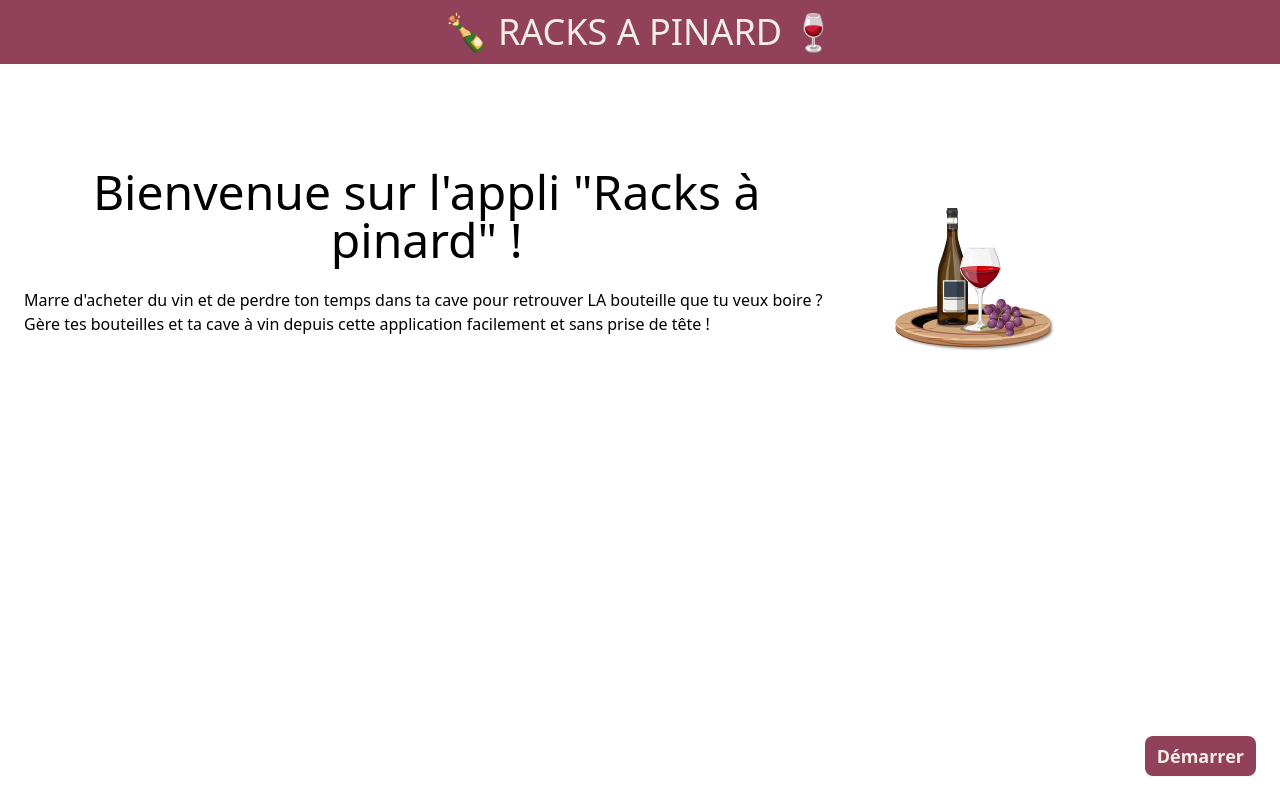
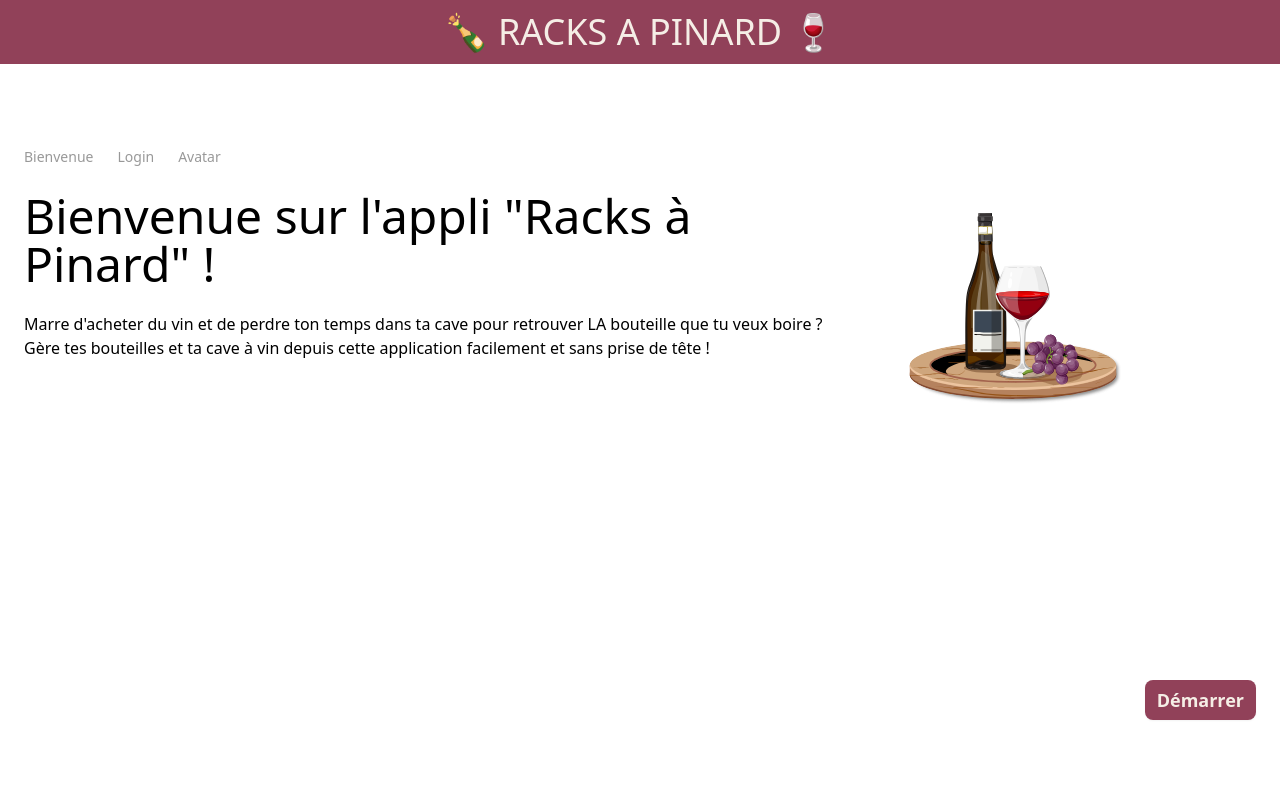
Before and after one commit to arnaudpant/ts-rack-pinard, a React (Vite) app: page /boarding in a window 1280 px wide. Built offline with nearby package versions, Linux system fonts and the light colour scheme; no server answers.

Commit message:
debut tabstep

```diff
--- a/src/ui/modules/onboarding/OnBoardingContainer.tsx
+++ b/src/ui/modules/onboarding/OnBoardingContainer.tsx
@@ -7,7 +7,6 @@ import ProfileStep from "./components/ProfileStep";
 const OnBoardingContainer = () => {
 
     const [currentStep, setCurrentStep] = useState<number>(1)
-    console.log("currentStep", currentStep)
     const stepList: OnboardingStep[] = [
         {
             id: 1,
--- a/src/ui/modules/onboarding/OnBoardingView.tsx
+++ b/src/ui/modules/onboarding/OnBoardingView.tsx
@@ -8,31 +8,25 @@ const OnBoardingView = ({
     isFinalStep,
     stepList
 }: BaseCoomponentProps) => {
-        if(getCurrentStep()?.component) {
+    if (getCurrentStep()?.component) {
         const Component = getCurrentStep()?.component.step
         return (
-                <div>
+            <>
                 {
                     Component && (<Component
-                            getCurrentStep = {getCurrentStep}
-                            nextStep = {nextStep}
-                            prevStep = {prevStep}
-                            isFirstStep = {isFirstStep}
-                            isFinalStep = {isFinalStep}
-                            stepList = {stepList}
+                        getCurrentStep={getCurrentStep}
+                        nextStep={nextStep}
+                        prevStep={prevStep}
+                        isFirstStep={isFirstStep}
+                        isFinalStep={isFinalStep}
+                        stepList={stepList}
                     />)
                 }
-                </div>
+            </>
         )
     }
+    return null
 
-        return null
-        // <div className="container mx-auto mt-10">
-        //     <h1 className="text-4xl md:text-5xl p-6">Bienvenue sur l'appli des racks à pinard !</h1>
-        //     <p className="px-6">Marre d'acheter du vin et de perdre ton temps dans ta cave pour retrouver LA bouteille que tu veux boire ? Gère tes bouteilles et
-        //         ta cave à vin depuis cette application facilement et sans prise de tête !</p>
-        //     <button className="mt-6 ml-6 h-10 w-32 px-3 py-1 bg-vin text-fond rounded-lg shadow-sm">Commencer</button>
-        // </div>
 };
 
 export default OnBoardingView;
--- /dev/null
+++ b/src/ui/modules/onboarding/components/OnBoardingTabs.tsx
@@ -0,0 +1,22 @@
+import { OnboardingStep } from "@/types/OnboardingStep";
+
+interface Props {
+    tabs: OnboardingStep[],
+    getCurrentStep: () => OnboardingStep | undefined,
+}
+const OnBoardingTabs = ({tabs, getCurrentStep} : Props) => {
+
+    return (
+        <div className="inline-block pl-6">
+            <div className="flex items-center space-x-6">
+                {
+                    tabs && tabs.map((tab) => (
+                        <div className="text-sm opacity-40">{tab.label}</div>
+                    ))
+                }
+            </div>
+        </div>
+    );
+};
+
+export default OnBoardingTabs;
--- a/src/ui/modules/onboarding/components/WelcomeStep.tsx
+++ b/src/ui/modules/onboarding/components/WelcomeStep.tsx
@@ -1,20 +1,33 @@
 import { BaseCoomponentProps } from "@/types/OnboardingStep";
 import OnBoardingFooter from "./OnBoardingFooter";
+import OnBoardingTabs from "./OnBoardingTabs";
 
-const WelcomeStep = ({ nextStep, isFirstStep, isFinalStep }: BaseCoomponentProps) => {
+const WelcomeStep = ({ nextStep, isFirstStep, isFinalStep, getCurrentStep, stepList }: BaseCoomponentProps) => {
     return (
-        <div className="flex flex-col md:container mx-auto md:py-20">
-            <div className="flex flex-col md:flex-row">
+
+        <div className="h-[calc(100vh-64px)] md:container mx-auto md:py-20">
+
+            <OnBoardingTabs tabs={stepList} getCurrentStep={getCurrentStep} />
+
+            <div className="relative h-full flex flex-col items-start md:flex-row">
+
                 <div className="md:w-2/3">
-                    <h1 className="text-3xl text-center md:text-5xl p-6">Bienvenue sur l'appli "Racks à pinard" !</h1>
-                    <p className="px-6">Marre d'acheter du vin et de perdre ton temps dans ta cave pour retrouver LA bouteille que tu veux boire ? Gère tes bouteilles et
+                    <h1 className="text-3xl text-center md:text-5xl md:text-left pt-6 px-6">Bienvenue sur l'appli "Racks à Pinard" !</h1>
+                    <p className="px-6 pt-6">Marre d'acheter du vin et de perdre ton temps dans ta cave pour retrouver LA bouteille que tu veux boire ? Gère tes bouteilles et
                         ta cave à vin depuis cette application facilement et sans prise de tête !</p>
                 </div>
-                <div className="md:w-1/3 mx-auto">
-                    <img src="/vine.svg" alt="" className="h-60 w-60" />
+
+                <div className=" relative -top-10 md:w-1/3 mx-auto">
+                    <img src="/vine.svg" alt="bouteille et verre de vin sur un plateau avec du raisin" className="h-56 w-56 md:h-80 md:w-80" />
                 </div>
+
+                <OnBoardingFooter nextStep={nextStep} isFirstStep={isFirstStep} isFinalStep={isFinalStep} />
+
             </div>
-            <OnBoardingFooter nextStep={nextStep} isFirstStep={isFirstStep} isFinalStep={isFinalStep} />
+
+
+
+
         </div>
     );
 };
```
Lines whose indentation alone changed are shown as unchanged.
